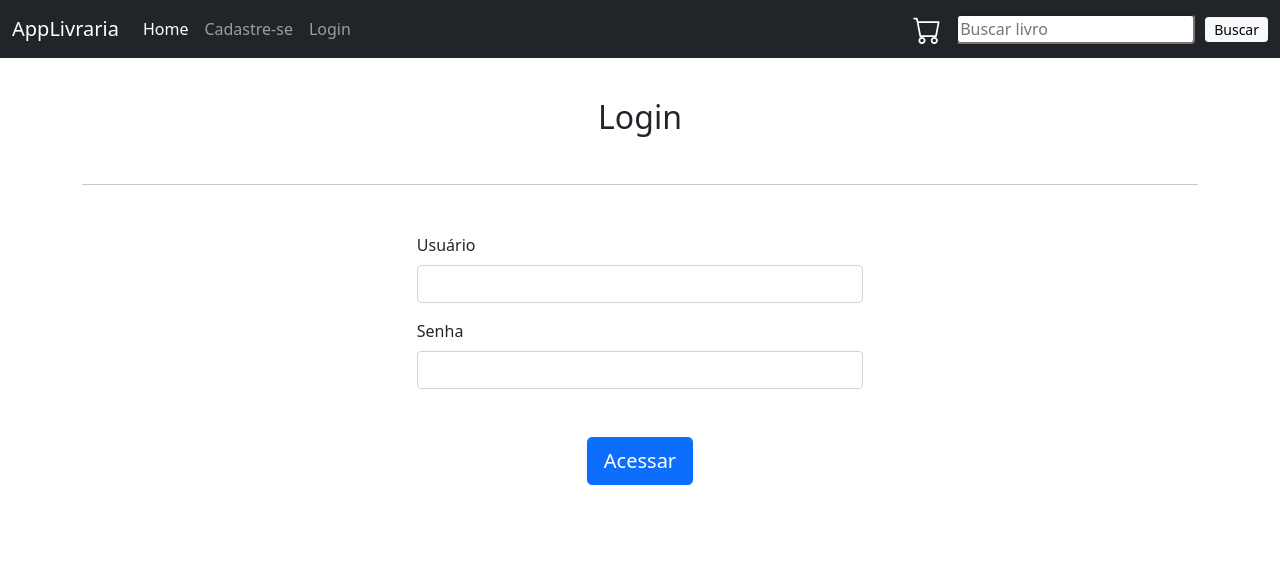
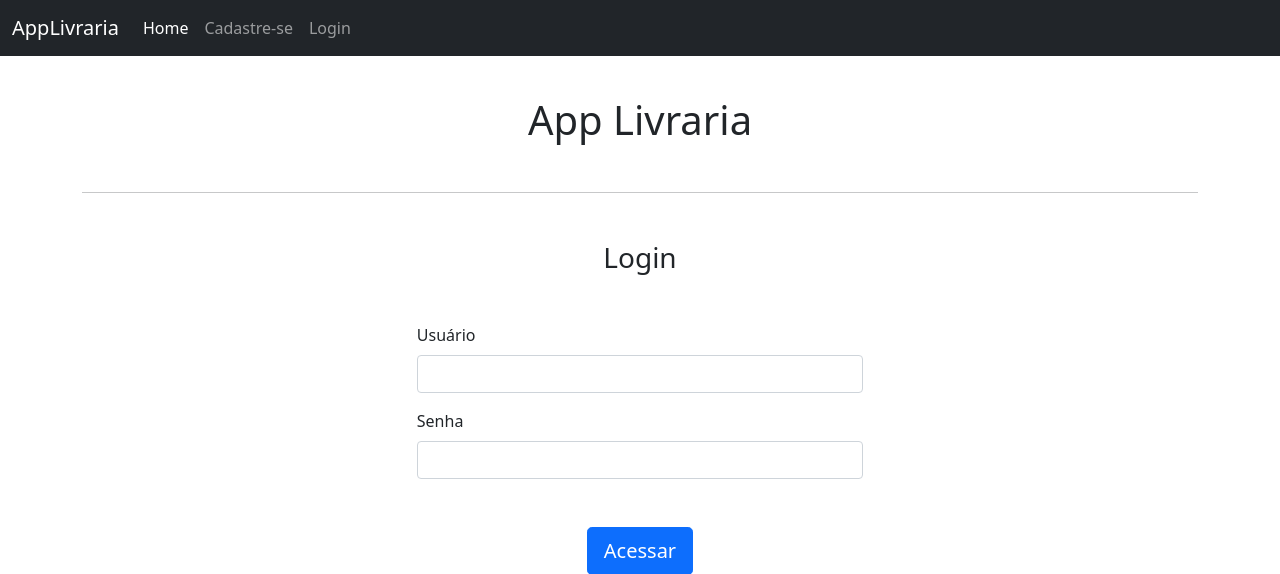
Before and after one commit to rodrigocostadev/Django-App-Livraria, a Django app: page / in a window 1280 px wide. Shown: the top 574 px of the page. Run offline with Django 5.2, Linux system fonts and the light colour scheme; some libraries are stand-ins or nearby versions.

Commit message:
mudança visual tela login e navbar

```diff
--- a/livraria/templates/home.html
+++ b/livraria/templates/home.html
@@ -168,9 +168,12 @@
 
     {% else %}
         <div class="mt-3" >
-            <h2 class="text-center mb-5">Login</h2>
+            {% comment %} <h2 class="text-center mb-5">Login</h2> {% endcomment %}
+            <h1 class="text-center mb-5">App Livraria</h1>
             <hr>
         </div>
+
+        <h3 class="text-center mt-5">Login</h3>
 
 
         <div class="d-flex mt-5" >
--- a/livraria/templates/profile_view.html
+++ b/livraria/templates/profile_view.html
@@ -67,7 +67,7 @@
                         {% endfor %}
                     {% comment %} {% endwith %} {% endcomment %}
                 </div>
-                <br><br>
+
 
 
                 {% comment %} <h5>Gêneros Preferidos:</h5>
--- a/templates/navbar.html
+++ b/templates/navbar.html
@@ -33,6 +33,8 @@
         </form> {% endcomment %}
       </div>
 
+      {% if user.is_authenticated %}
+
         <a class="text-decoration-none text-white" style="margin-right:15px; cursor:pointer;" ><i class="bi bi-cart fs-3 text-white " data-bs-toggle="modal" data-bs-target="#myModal" ></i></a>
 
         {% comment %} <input class="rounded " type="text" name="search" placeholder="Pesquisar livro"> {% endcomment %}
@@ -44,7 +46,7 @@
           </form>
         </div>
 
-        {% if user.is_authenticated %}
+
           <div>
             <!-- <span class="text-white m-3" >Olá {{user.username}}</span>  -->
             {% comment %} <span class="text-white m-3" >Olá {{user.username}}</span> {% endcomment %}
```
Also changed, not shown: db.sqlite3.
